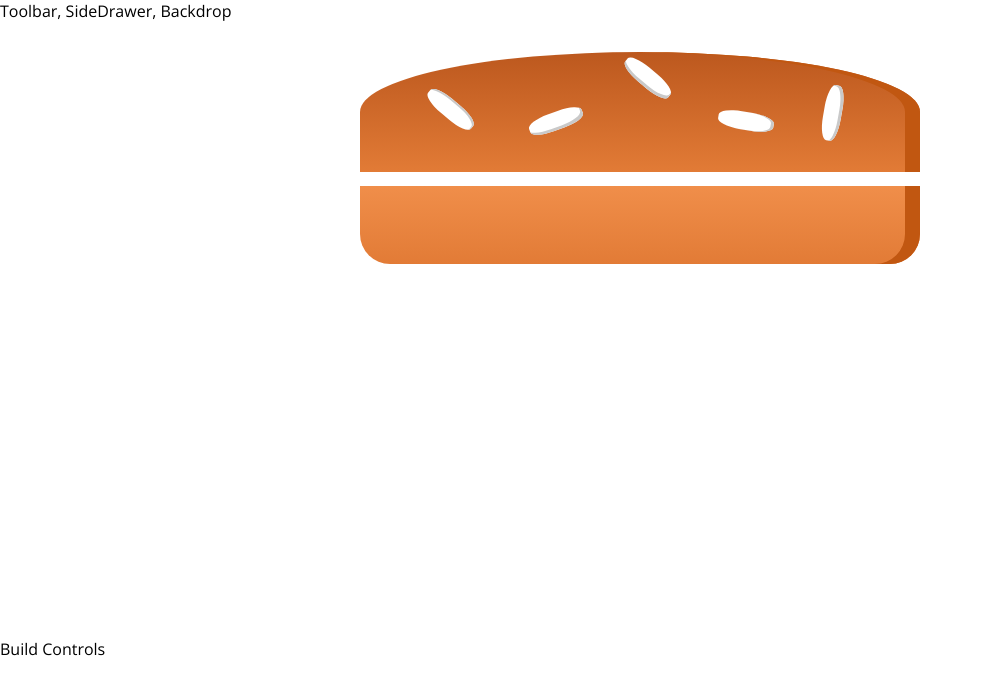
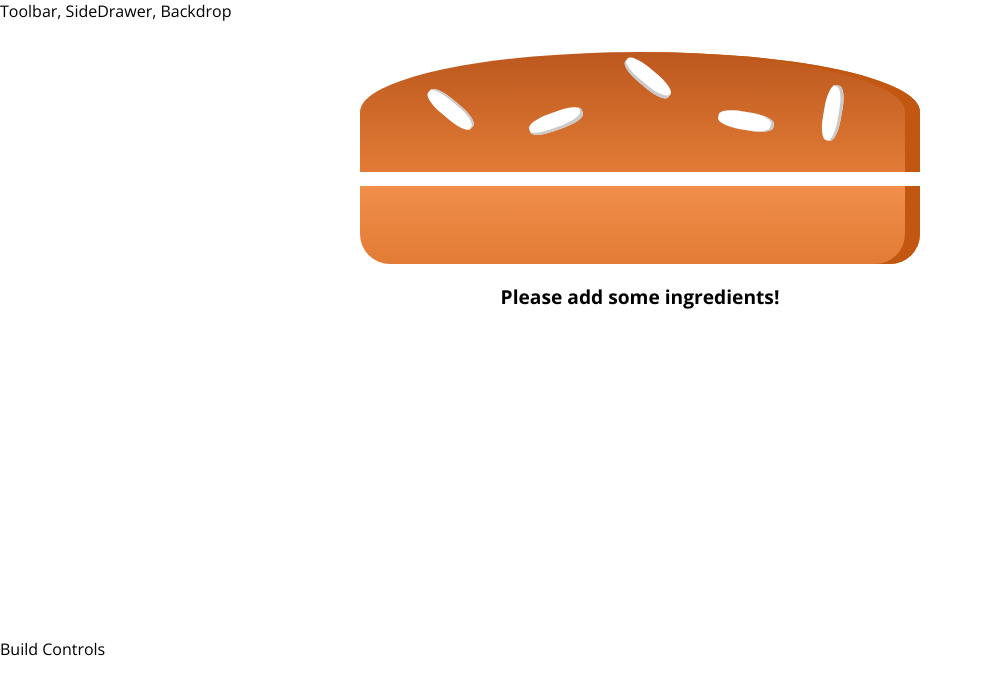
Before and after one commit to ivona21/burger-builder-app, a React app: page / in a window 1280 px wide. Shown: the top 694 px of the page, without its empty margins (0-983 px from the left). Built offline with nearby package versions, Linux system fonts and the light colour scheme.

Commit message:
array flattened to check condition

```diff
--- a/src/components/Burger/Burger.js
+++ b/src/components/Burger/Burger.js
@@ -3,6 +3,8 @@ import styles from "./Burger.css";
 import BurgerIngredient from "./BurgerIngredient/BurgerIngredient";
 
 const burger = (props) => {
+    let message = null;
+
     const transformedIngredients = Object.keys(props.ingredients).map(
         (ingredientName) => {
             return [...Array(props.ingredients[ingredientName])].map(
@@ -13,12 +15,20 @@ const burger = (props) => {
                 }
             )
         }
-    )
+    ).reduce((accumulator, currentValue) => {
+        return accumulator.concat(currentValue);
+    });
+
+    if (transformedIngredients.length == 0){
+        message = <p>Please add some ingredients!</p>
+    }
+    console.log(transformedIngredients);
     return (
         <div className={styles.Burger}>
             <BurgerIngredient type="bread-top" />
             {transformedIngredients}
             <BurgerIngredient type="bread-bottom" />
+            {message}
         </div>
     );
 }
--- a/src/components/Burger/BurgerIngredient/BurgerIngredient.js
+++ b/src/components/Burger/BurgerIngredient/BurgerIngredient.js
@@ -38,7 +38,7 @@ class BurgerIngredient extends Component {
     }
 }
 
-BurgerIngredient.PropTypes = {
+BurgerIngredient.propTypes = {
     type: PropTypes.string.isRequired
 }
 export default BurgerIngredient;
```
